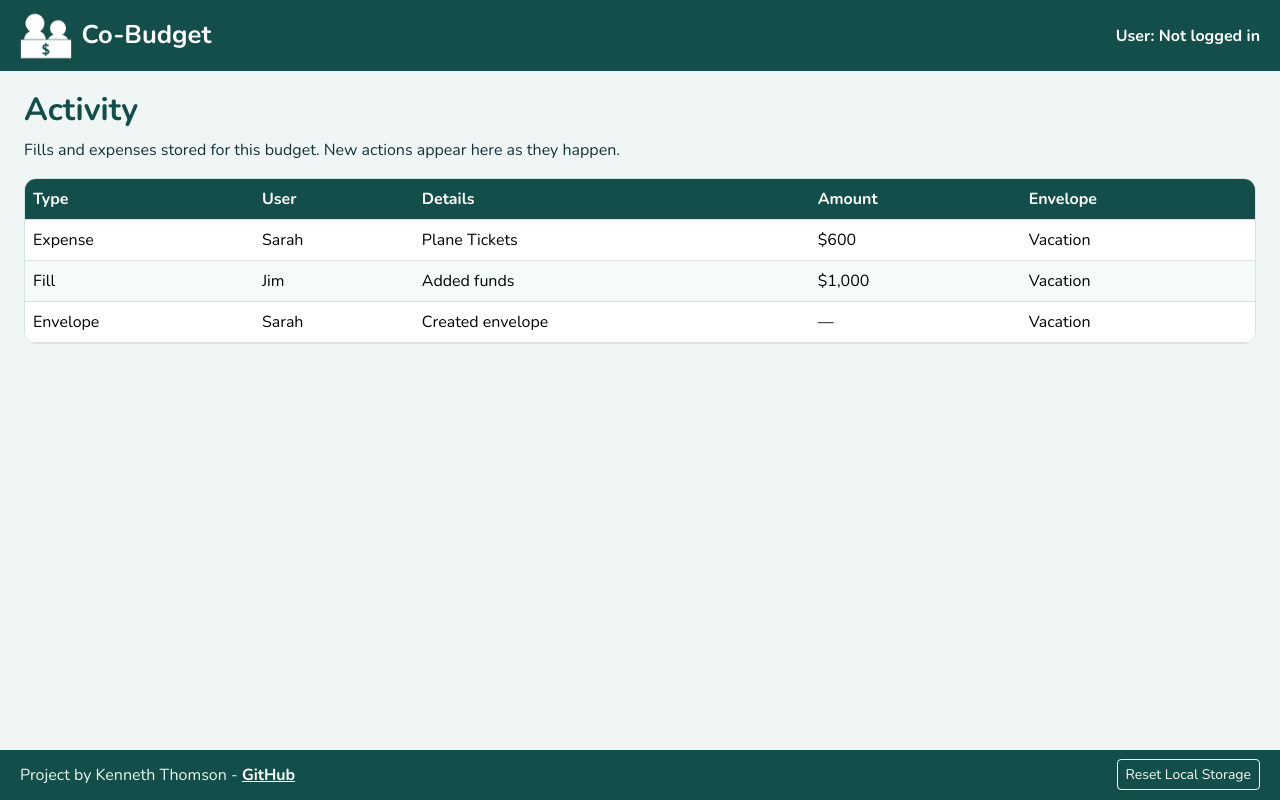
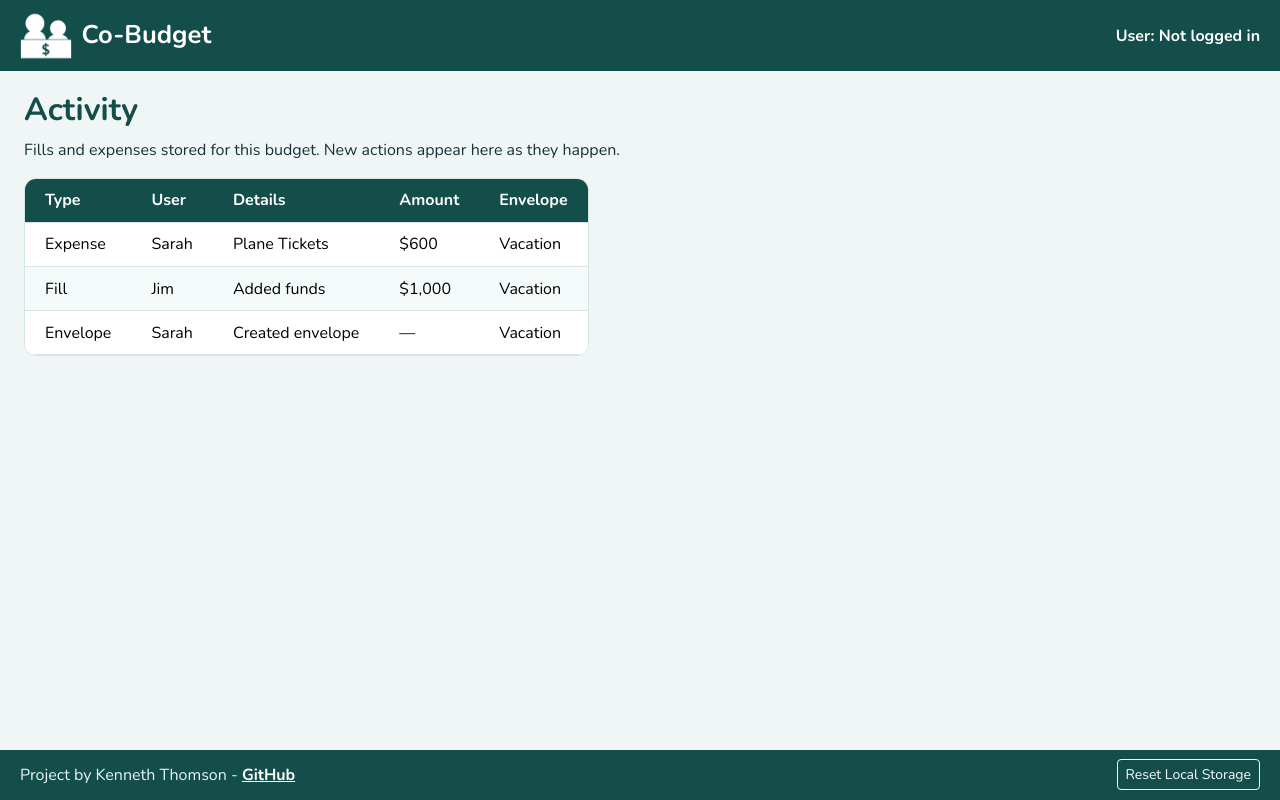
Before and after one commit to KenTheScientist/startup, a React (Vite) app: page /activity in a window 1280 px wide. Built offline with nearby package versions, Linux system fonts and the light colour scheme.

Commit message:
small visual fixes

```diff
--- a/src/app.css
+++ b/src/app.css
@@ -103,6 +103,7 @@ nav a.back-link { color: #7a9a96; font-weight: 600; }
 .current-budget {
   padding: 0.55rem 0.85rem;
   border-bottom: 1px solid var(--line);
+  text-align: center;
   color: var(--teal);
   font-size: 1.15rem;
   font-weight: 800;
@@ -187,14 +188,17 @@ input:focus { border-color: var(--teal); box-shadow: 0 0 0 0.2rem rgba(15, 118,
 
 /* Table wrapper: white card with a rounded border */
 .table-responsive {
+  width: max-content;
+  max-width: 100%;
   margin-bottom: 1rem;
   border: 1px solid var(--line);
   border-radius: 0.75rem;
   background: #fff;
 }
 
-/* Remove the extra gap Bootstrap adds under tables */
-.table { margin: 0; }
+/* Shrink to the columns instead of Bootstrap's full-width default */
+.table { width: auto; margin: 0; }
+.table > :not(caption) > * > * { padding: 0.6rem 1.25rem; }
 
 /* Table header row: dark teal with white text */
 .table th { background: var(--teal-deep); color: #fff; }
```
